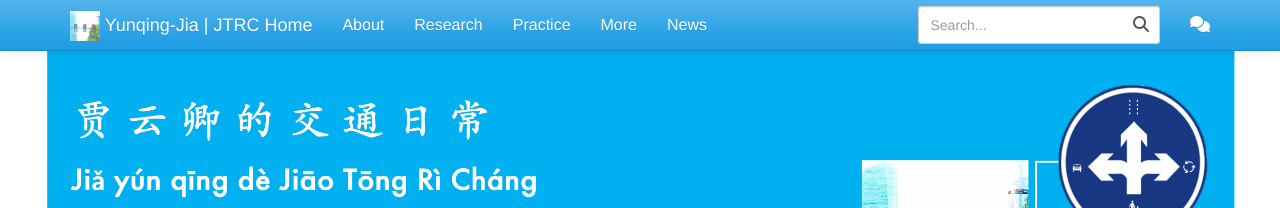
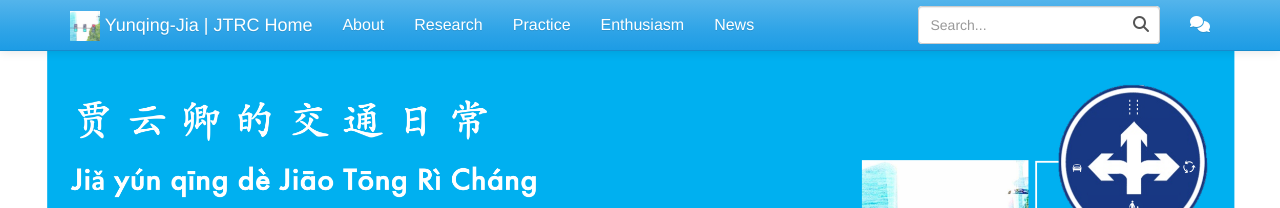
Before and after one commit to Yunqing-Jia/JTRC, a Jekyll site: the page built from index.html, in a window 1280 px wide. Shown: the top 208 px of the page. Built offline with Jekyll 4.4.1, drawn with Linux system fonts in a browser that asks for light colours.

Commit message:
Update topnav.html

```diff
--- a/_includes/topnav.html
+++ b/_includes/topnav.html
@@ -16,7 +16,7 @@
                 <li {% if page.sectionid=='introduction' %} class="active" {% endif %}><a href="{{ "/introduction/acknowledgement/" | relative_url }}">About</a></li>
                 <li {% if page.sectionid=='jmtr' %} class="active" {% endif %}><a href="{{ "/jmtr/researchtopic/" | relative_url }}">Research</a></li>
                 <li {% if page.sectionid=='jmts' %} class="active" {% endif %}><a href="{{ "/jmts/experience/" | relative_url }}">Practice</a></li>
-                <li {% if page.sectionid=='more' %} class="active" {% endif %}><a href="{{ "/more/cv/" | relative_url }}">More</a></li>
+                <li {% if page.sectionid=='more' %} class="active" {% endif %}><a href="{{ "/more/games/" | relative_url }}">Enthusiasm</a></li>
                 <li {% if page.sectionid=='blog' %} class="active" {% endif %}><a href="{{ site.posts.first.url | relative_url }}">News</a></li>
                 <!--<li><a href="https://medium.com/@jonlaind">BLOG</a></li>-->
                 <!--<li {% if page.sectionid=='docs' %} class="active" {% endif %}><a href="{{ "/docs/home/" | relative_url }}">Docs</a></li>-->
@@ -29,7 +29,7 @@
                     </div>
                 </form>
                 <ul class="nav navbar-nav">
-                    <li><a href="{{ "/more/interlink/" | relative_url }}"><i class="fa fa-comments" aria-hidden="true"></i></a></li>
+                    <li><a href="{{ "/introduction/interlink/" | relative_url }}"><i class="fa fa-comments" aria-hidden="true"></i></a></li>
                 </ul>
             </div>
         </div>
```
